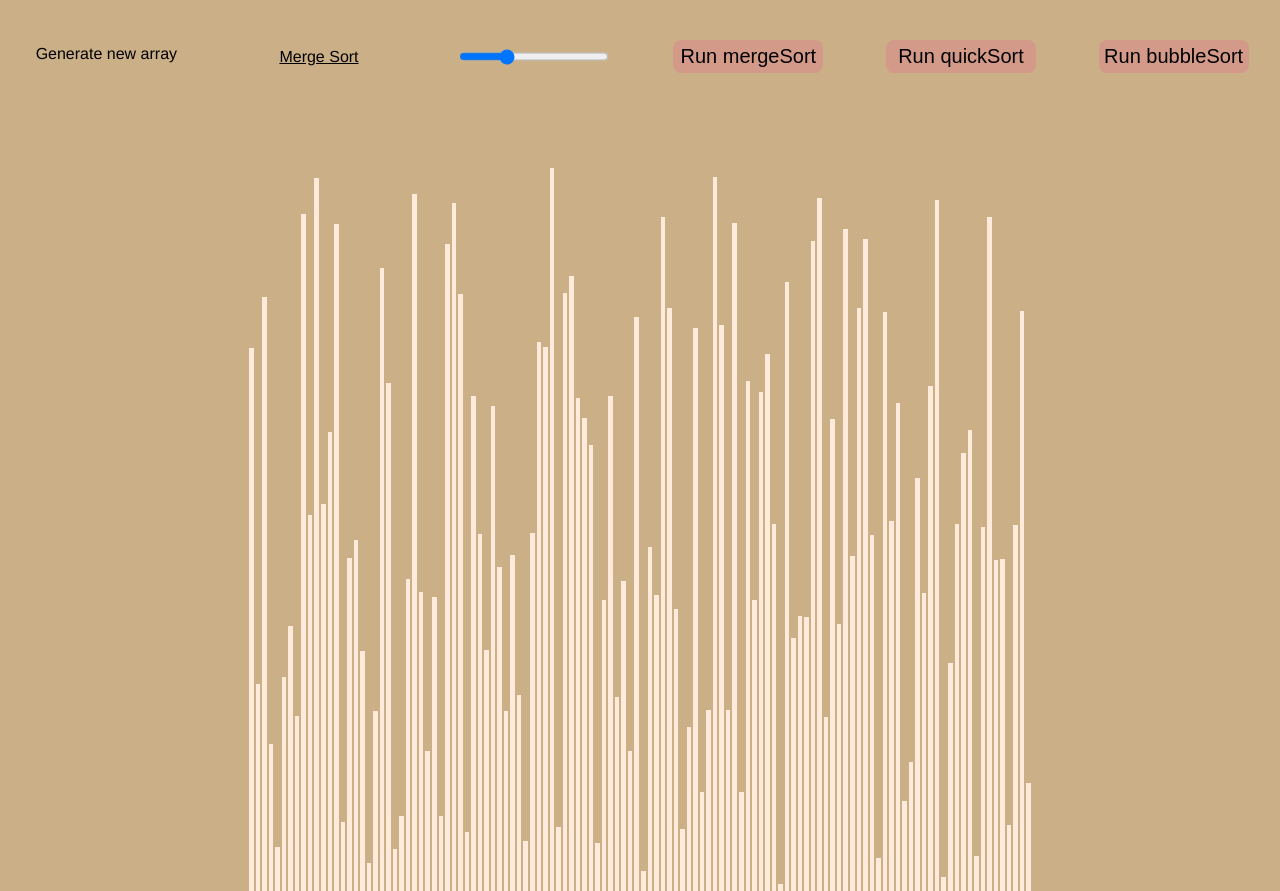
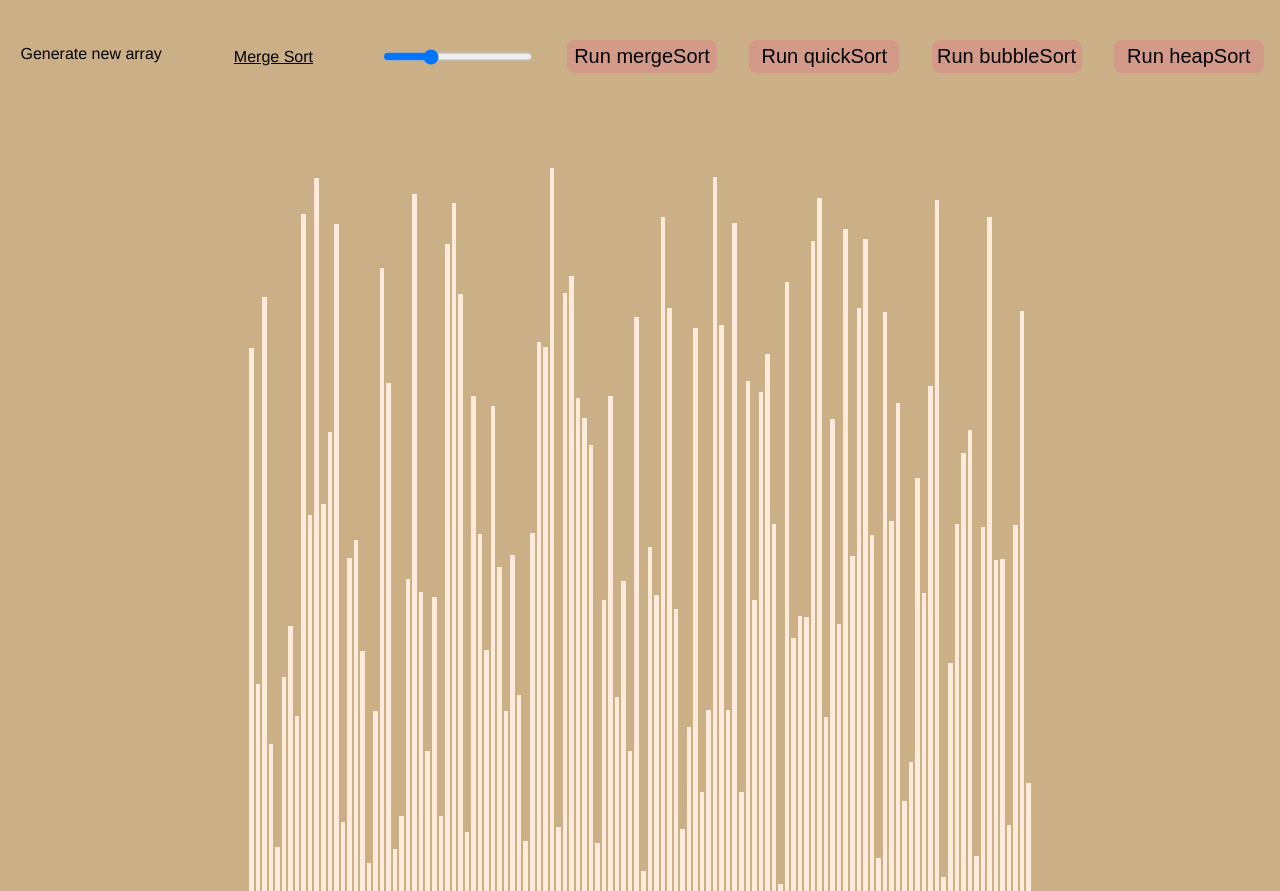
Before and after one commit to InNOcentos/algo-visualizer, a Vue app: page / in a window 1280 px wide. Built offline with nearby package versions, Linux system fonts and the light colour scheme.

Commit message:
added working heap sorting algorithm

```diff
--- a/src/components/sortingVisualizer.vue
+++ b/src/components/sortingVisualizer.vue
@@ -28,6 +28,9 @@
       <button @click="this.bubbleSort" class="toolbar-elem run-btn">
         Run bubbleSort
       </button>
+      <button @click="this.heapSort" class="toolbar-elem run-btn">
+        Run heapSort
+      </button>
     </div>
 
     <div class="array-container">
@@ -51,6 +54,7 @@ import {
   mergeSortAlgorithm,
   quickSortAlgorithm,
   bubbleSortAlgorithm,
+  heapSortAlgorithm,
 } from "../sortingAlgoritms";
 export default {
   data: () => ({
@@ -226,6 +230,39 @@ export default {
         }
       }
     },
+    heapSort() {
+      const animations = heapSortAlgorithm(this.array);
+      const arrayBars = document.getElementsByClassName("array-bar");
+      for (let i = 0; i < animations.length; i++) {
+        const isColorChange = i % 3 !== 2;
+        if (isColorChange) {
+          const [barOneIdx, barTwoIdx] = animations[i];
+          const barOneStyle = arrayBars[barOneIdx].style;
+          const barTwoStyle = arrayBars[barTwoIdx].style;
+          const color =
+            i % 3 === 0
+              ? this.settings.colors.SECONDARY_COLOR
+              : this.settings.colors.DEFAULT_COLOR;
+          setTimeout(() => {
+            barOneStyle.backgroundColor = color;
+            barTwoStyle.backgroundColor = color;
+          }, i * this.animationSpeed);
+        } else {
+          setTimeout(() => {
+            const [
+              barOneIdx,
+              barTwoIdx,
+              barOneHeight,
+              barTwoHeight,
+            ] = animations[i];
+            const barOneStyle = arrayBars[barOneIdx].style;
+            const barTwoStyle = arrayBars[barTwoIdx].style;
+            barOneStyle.height = `${barTwoHeight}px`;
+            barTwoStyle.height = `${barOneHeight}px`;
+          }, i * this.animationSpeed);
+        }
+      }
+    },
   },
 };
 </script>
--- /dev/null
+++ b/src/sortingAlgoritms/heapSortAlgorithm.js
@@ -0,0 +1,52 @@
+export default function heapSortAlgorithm(array) {
+  const animations = [];
+  heapSort(array, animations);
+  return animations;
+}
+
+function heapSort(array, animations) {
+  build_heap(array, animations);
+  var end = array.length - 1;
+
+  while (end >= 0) {
+    animations.push([0, end]);
+    animations.push([0, end]);
+    animations.push([0, end, array[0], array[end]]);
+    swap(array, 0, end);
+    sink(array, 0, end, animations);
+    end -= 1;
+  }
+  return array;
+}
+function sink(array, i, max, animations) {
+  var big_index, childl, childr;
+  while (i < max) {
+    big_index = i;
+    childl = 2 * i + 1;
+    childr = childl + 1;
+    if (childl < max && array[childl] > array[big_index]) big_index = childl;
+
+    if (childr < max && array[childr] > array[big_index]) big_index = childr;
+
+    if (big_index == i) return;
+    animations.push([i, big_index]);
+    animations.push([i, big_index]);
+    animations.push([i, big_index, array[i], array[big_index]]);
+    swap(array, i, big_index);
+    i = big_index;
+  }
+}
+
+function build_heap(array, animations) {
+  var index = Math.floor(array.length / 2 - 1);
+  while (index >= 0) {
+    sink(array, index, array.length, animations);
+    index--;
+  }
+}
+
+function swap(arr, a, b) {
+  let temp = arr[a];
+  arr[a] = arr[b];
+  arr[b] = temp;
+}
--- a/src/sortingAlgoritms/index.js
+++ b/src/sortingAlgoritms/index.js
@@ -1,3 +1,4 @@
 export { default as mergeSortAlgorithm } from "./mergeSortAlgorithm";
 export { default as quickSortAlgorithm } from "./quickSortAlgorithm";
 export { default as bubbleSortAlgorithm } from "./bubbleSortAlgorithm";
+export { default as heapSortAlgorithm } from "./heapSortAlgorithm";
```
